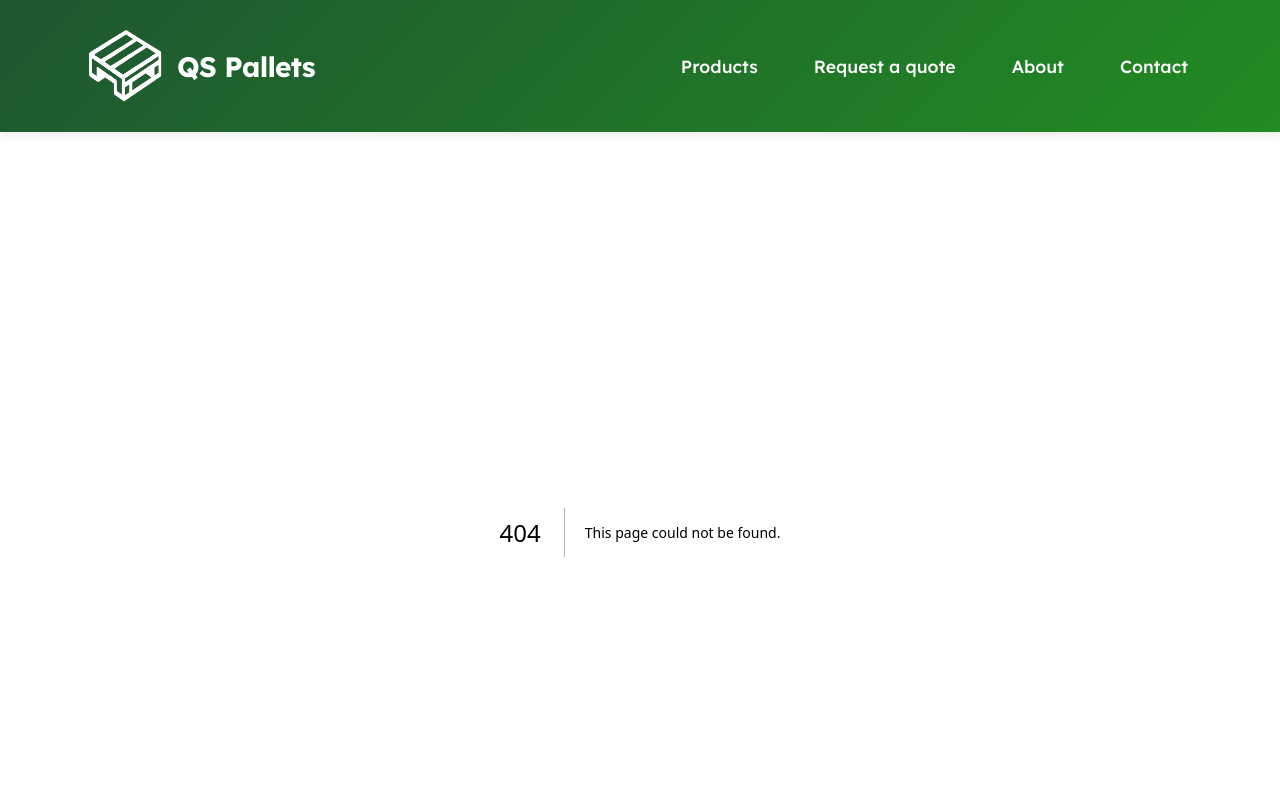
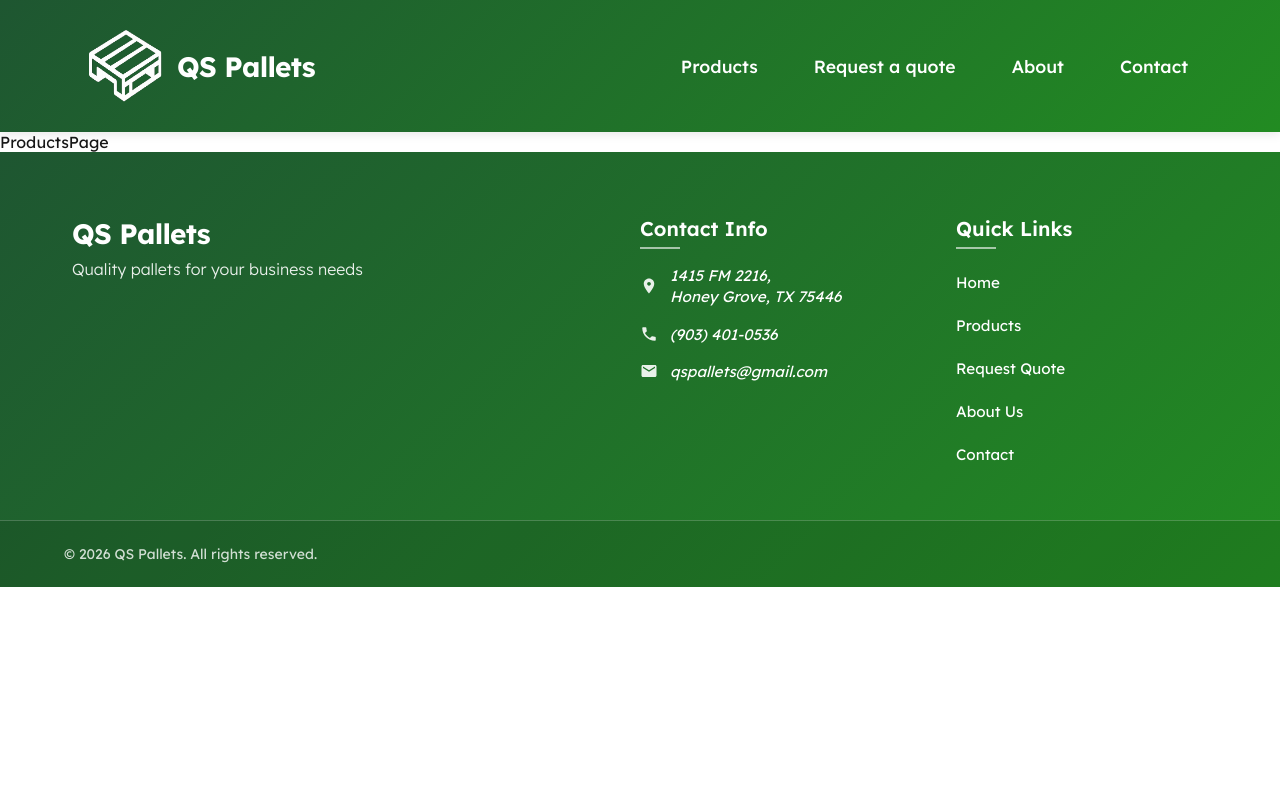
Before and after one commit to hquezada24/qs-pallets, a Next.js app: page /products in a window 1280 px wide. Before the commit this address had no page. Shown: the top 800 px of the page. Built offline with nearby package versions, Linux system fonts and the light colour scheme.

Commit message:
create products, quote, contact, and about route paths

```diff
--- /dev/null
+++ b/src/app/products/page.jsx
@@ -0,0 +1,7 @@
+import React from "react";
+
+const ProductsPage = () => {
+  return <div>ProductsPage</div>;
+};
+
+export default ProductsPage;
```
Also changed, not shown: src/app/about/page.jsx (added, +7 -0 lines), src/app/contact/page.jsx (added, +7 -0 lines), src/app/request-a-quote/page.jsx (added, +7 -0 lines).
